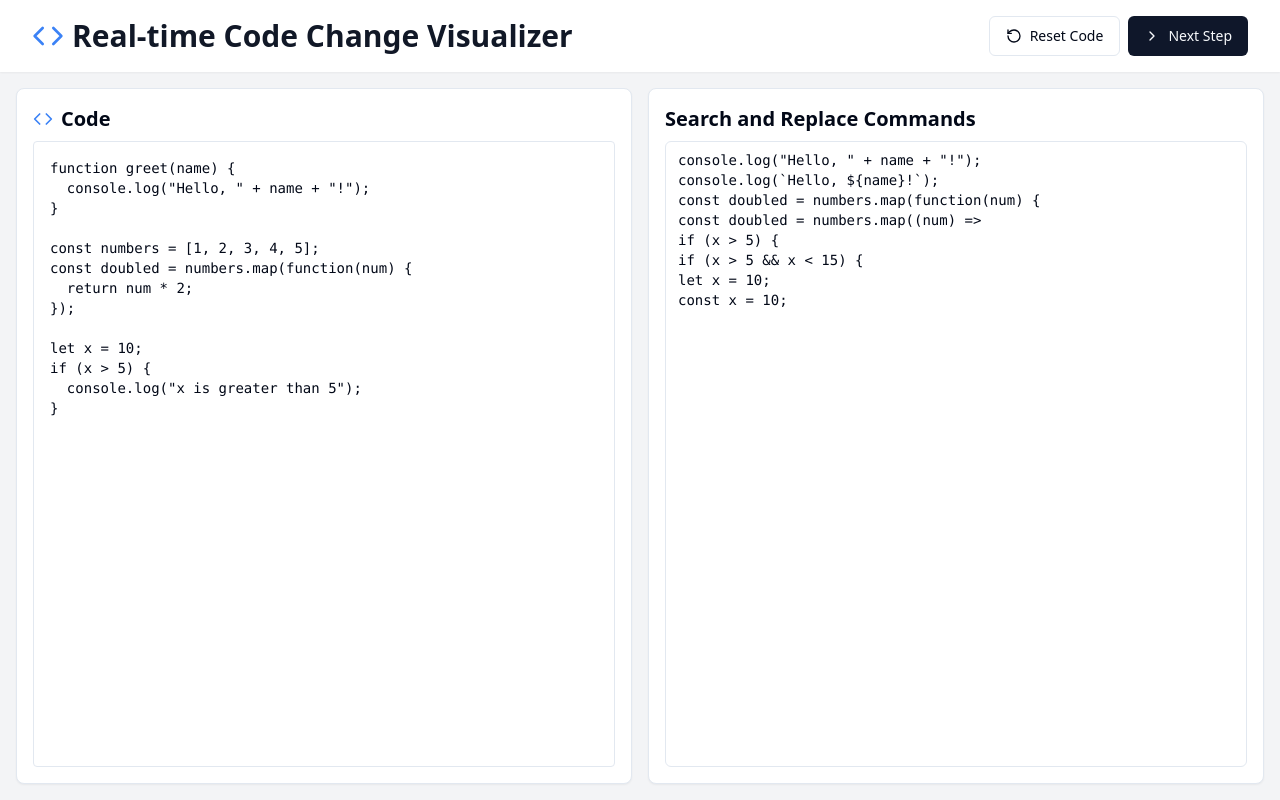
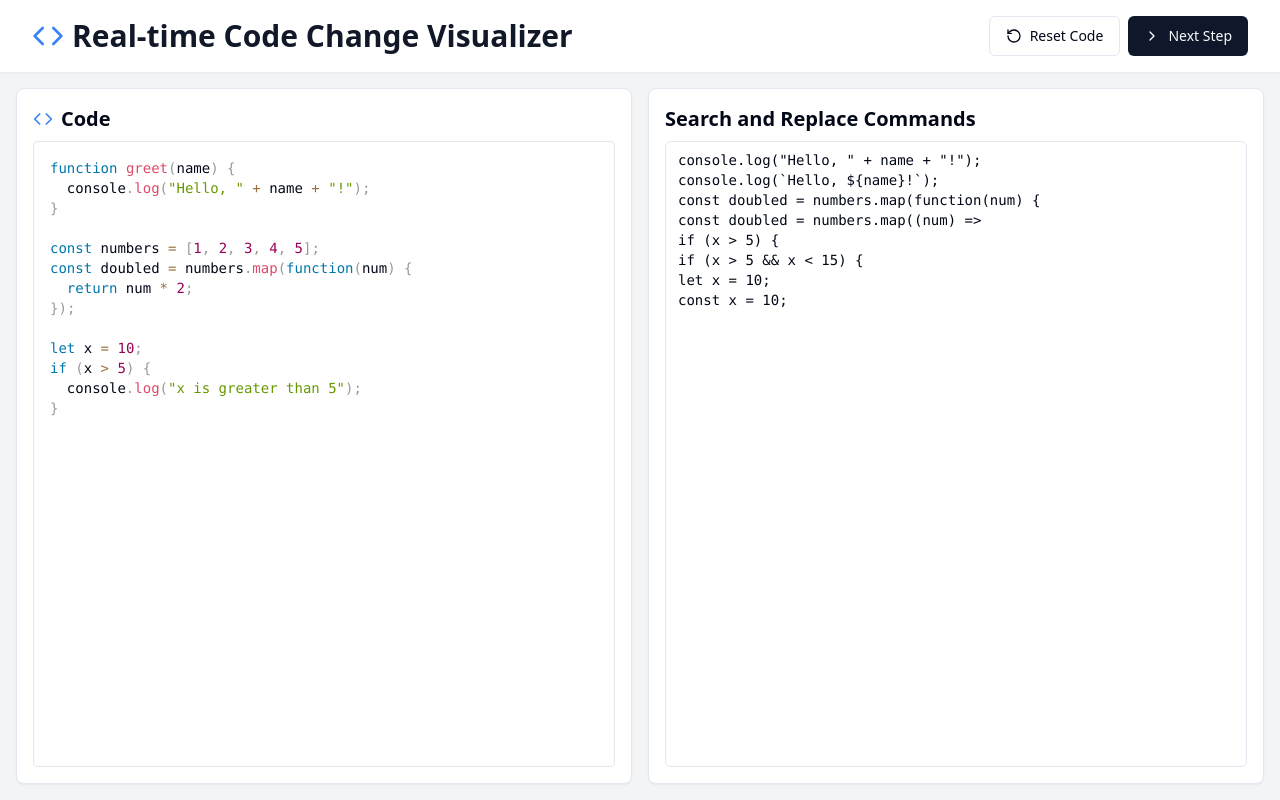
Before and after one commit to GPT-Engineer-App-Dev/diff-command-visualizer, a React (Vite) app: page / in a window 1280 px wide. Built offline with nearby package versions, Linux system fonts and the light colour scheme.

Commit message:
Add syntax highlighting feature
Implement syntax highlighting for code in the application to enhance readability and user experience.
[skip gpt_engineer]

```diff
--- a/package.json
+++ b/package.json
@@ -50,6 +50,7 @@
     "input-otp": "^1.2.4",
     "lucide-react": "^0.417.0",
     "next-themes": "^0.3.0",
+    "prismjs": "^1.29.0",
     "react": "^18.2.0",
     "react-day-picker": "^8.10.1",
     "react-dom": "^18.2.0",
--- a/src/pages/Index.jsx
+++ b/src/pages/Index.jsx
@@ -3,6 +3,9 @@ import { Card } from "@/components/ui/card";
 import { Button } from "@/components/ui/button";
 import { Textarea } from "@/components/ui/textarea";
 import { Play, RotateCcw, Code, ChevronRight } from "lucide-react";
+import Prism from 'prismjs';
+import 'prismjs/components/prism-javascript';
+import 'prismjs/themes/prism.css';
 
 const initialCode = `function greet(name) {
   console.log("Hello, " + name + "!");
@@ -48,19 +51,19 @@ const x = 10;`);
 
       if (search && currentCode.includes(search)) {
         const index = currentCode.indexOf(search);
-        highlighted += currentCode.slice(lastIndex, index);
+        highlighted += Prism.highlight(currentCode.slice(lastIndex, index), Prism.languages.javascript, 'javascript');
         if (i === (currentStep - 1) * 2) {
-          highlighted += `<span class="bg-yellow-200 transition-all duration-500">${search}</span>`;
-          highlighted += `<span class="bg-green-200 transition-all duration-500">${replace}</span>`;
+          highlighted += `<span class="bg-yellow-200 transition-all duration-500">${Prism.highlight(search, Prism.languages.javascript, 'javascript')}</span>`;
+          highlighted += `<span class="bg-green-200 transition-all duration-500">${Prism.highlight(replace, Prism.languages.javascript, 'javascript')}</span>`;
         } else {
-          highlighted += replace;
+          highlighted += Prism.highlight(replace, Prism.languages.javascript, 'javascript');
         }
         lastIndex = index + search.length;
         currentCode = currentCode.replace(search, replace);
       }
     }
 
-    highlighted += currentCode.slice(lastIndex);
+    highlighted += Prism.highlight(currentCode.slice(lastIndex), Prism.languages.javascript, 'javascript');
     setHighlightedCode(highlighted);
   };
 
@@ -100,8 +103,8 @@ const x = 10;`);
             <h2 className="text-xl font-semibold mb-2 flex items-center">
               <Code className="mr-2 h-5 w-5 text-blue-500" /> Code
             </h2>
-            <div
-              className="flex-grow font-mono p-4 border rounded overflow-auto whitespace-pre text-sm bg-white"
+            <pre
+              className="flex-grow font-mono p-4 border rounded overflow-auto text-sm bg-white"
               dangerouslySetInnerHTML={{ __html: highlightedCode }}
             />
           </Card>
```
Also changed, not shown: 1 other file (tests, documents, lock files or other folders).
